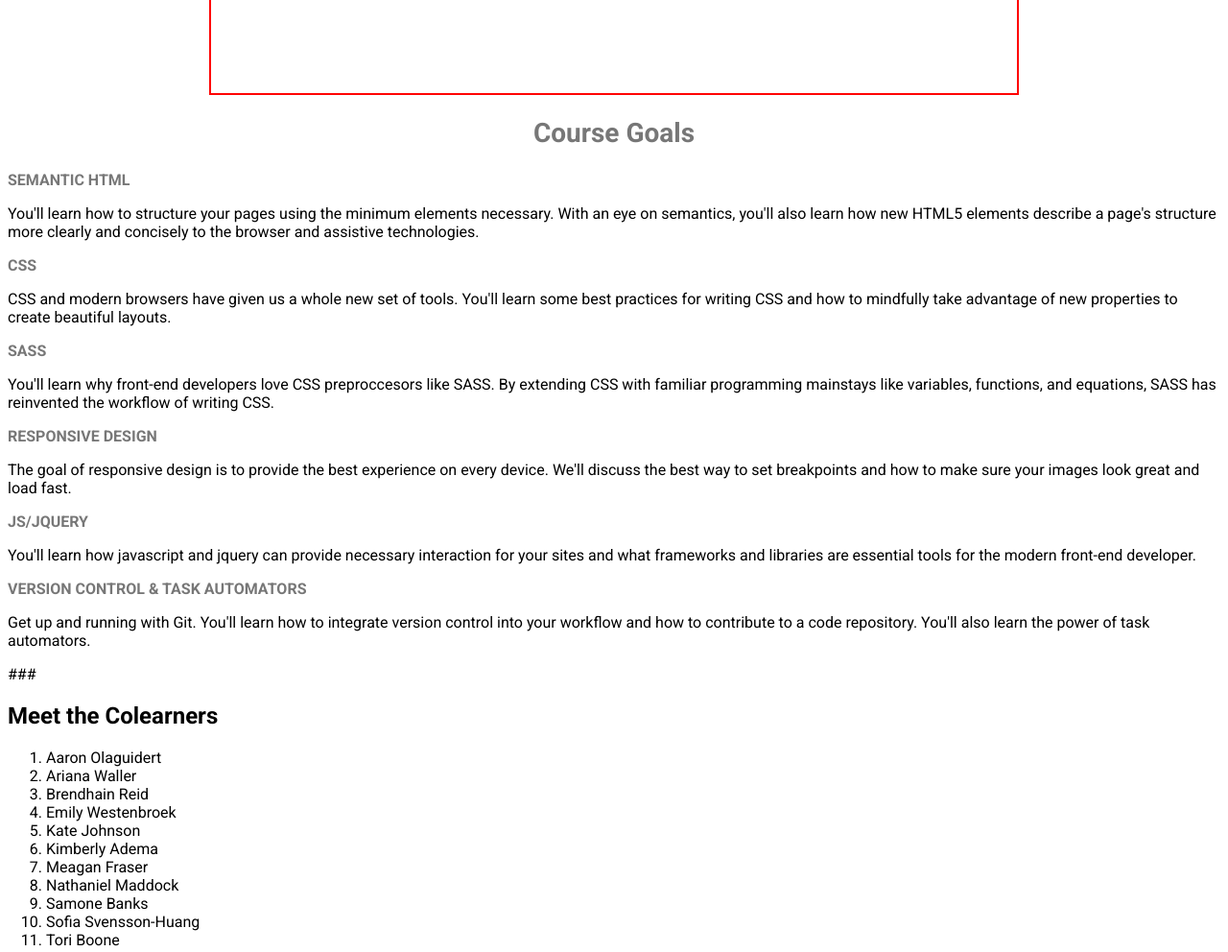
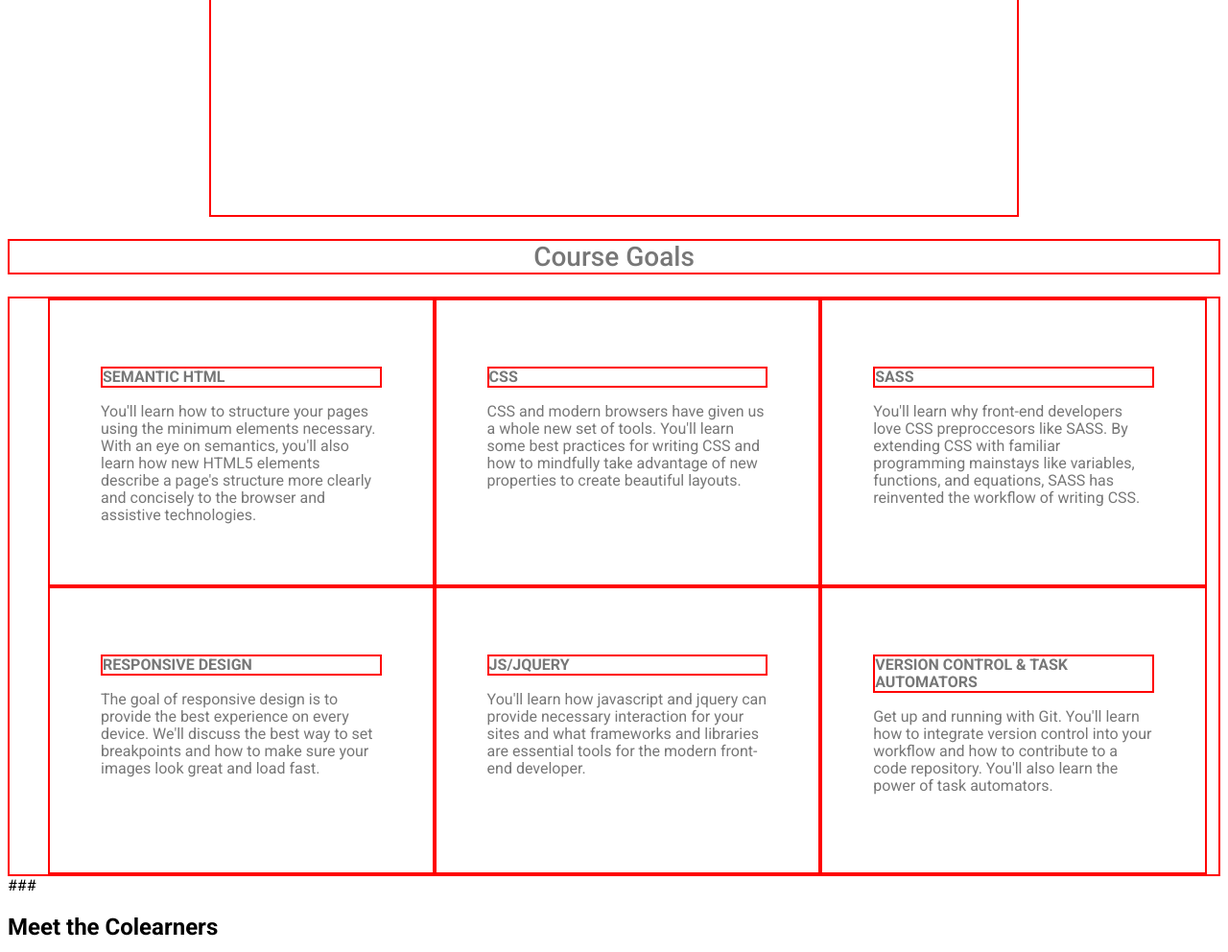
Before and after one commit to brndhn/mw-2017, a plain HTML site: page index.html in a window 1280 px wide. Shown: the part 1060-2052 px from the top of the page at 96% size. Drawn offline with Linux system fonts and the light colour scheme.

Commit message:
Update Course Goals List

```diff
--- a/index.html
+++ b/index.html
@@ -41,37 +41,37 @@
 	<ul class="course-goals__list">
 		<li>
 			<article>
-				<h3 class="course-goal__title">SEMANTIC HTML</h3>
+				<h3>SEMANTIC HTML</h3>
 					<p>You'll learn how to structure your pages using the minimum elements necessary. With an eye on semantics, you'll also learn how new HTML5 elements describe a page's structure more clearly and concisely to the browser and assistive technologies.</p>
 			</article>
 		</li>
 		<li>
 			<article>
-				<h3 class="course-goal__title">CSS</h3>
+				<h3>CSS</h3>
 					<p>CSS and modern browsers have given us a whole new set of tools. You'll learn some best practices for writing CSS and how to mindfully take advantage of new properties to create beautiful layouts.</p>
  			</article>
  		</li>
  		<li>
  			<article>
- 				<h3 class="course-goal__title">SASS</h3>
+ 				<h3>SASS</h3>
  					<p>You'll learn why front-end developers love CSS preproccesors like SASS. By extending CSS with familiar programming mainstays like variables, functions, and equations, SASS has reinvented the workflow of writing CSS.</p>
  			</article>
  		</li>
  		<li>
  			<article>
- 				<h3 class="course-goal__title">Responsive Design</h3>
+ 				<h3>Responsive Design</h3>
  					<p>The goal of responsive design is to provide the best experience on every device. We'll discuss the best way to set breakpoints and how to make sure your images look great and load fast. </p>
  			</article>
  		</li>
  		<li>
  			<article>
- 				<h3 class="course-goal__title">JS/JQuery</h3>
+ 				<h3>JS/JQuery</h3>
  					<p>You'll learn how javascript and jquery can provide necessary interaction for your sites and what frameworks and libraries are essential tools for the modern front-end developer.</p>
  			</article>
  		</li>
  		<li>
  			<article>
- 				<h3 class="course-goal__title">Version Control & Task Automators </h3>
+ 				<h3>Version Control & Task Automators </h3>
  					<p>Get up and running with Git. You'll learn how to integrate version control into your workflow and how to contribute to a code repository. You'll also learn the power of task automators.</p>
  			</article>
  		</li>
--- a/style.css
+++ b/style.css
@@ -93,6 +93,7 @@ body {
 	content: url("images/divider.png");
 	display: block;
 	margin-top: 77px;
+	margin-bottom: 127px;
 }
 
 
@@ -102,26 +103,42 @@ body {
 
 .course-goals__title {
 	color: #777777;
-	font-size: 1.75rem;
+	opacity: 100%;
+	font-size: 28px;
 	text-transform: capitalize;
 	text-align: center;
+	font-weight: 500;
+	border: 2px solid red;
 
 }
 
 .course-goals__list{
 	margin: 0;
-  	padding: 0;
   	list-style-type: none;
+  	float: right;
+  	border: 2px solid red;
 
 }
 
-.course-goal__title{
+.course-goals__list h3{
 	color: #777777;
 	font-size: 1rem;
 	text-transform: uppercase;
+	margin-bottom: 0px;
+	border: 2px solid red;
 
 }
 
-.course-goal__text{
+.course-goals__list li{
+	font-size: 1rem;
+	color: #777777;
+	line-height: 18px;
+	max-width: 33%;
+	height: 300px;
+	float: left;
+	margin: 0;
+	padding: 53px;
+	border: 2px solid red;
+
 
 }
```
